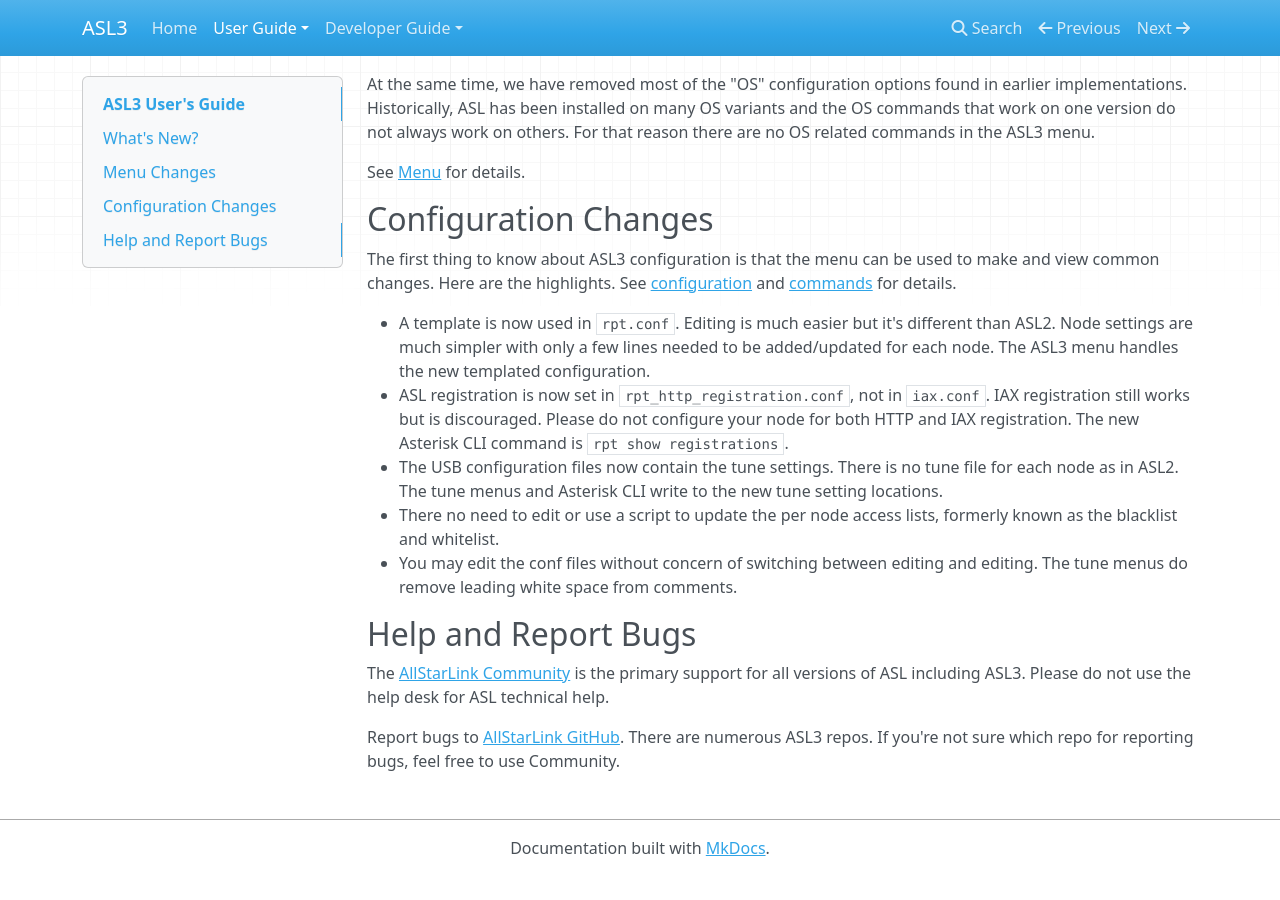
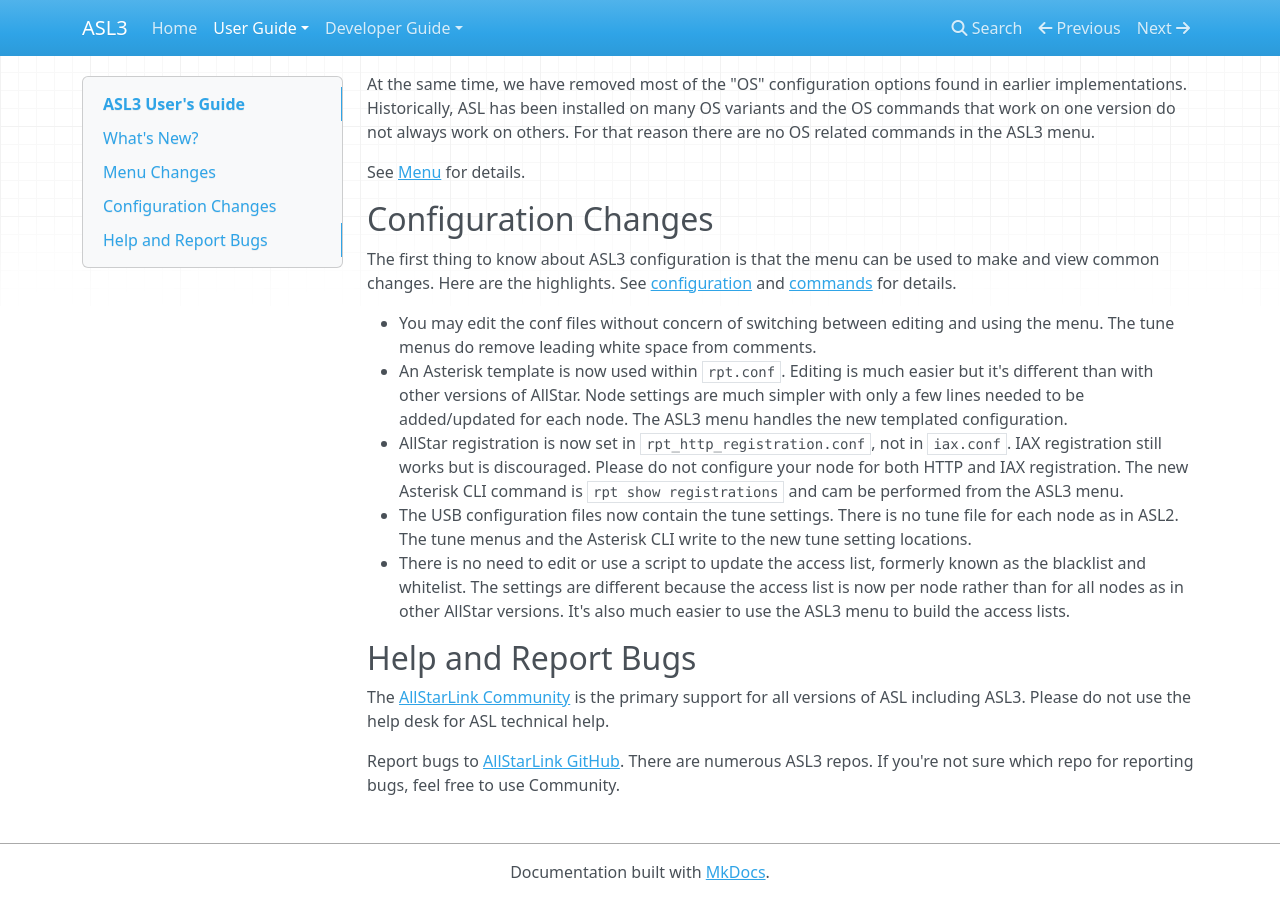
Before and after one commit to AllStarLink/ASL3-Manual, an MkDocs documentation site: the page built from docs/user-guide/index.md, in a window 1280 px wide and 900 px high, scrolled down 747 px. Built offline with MkDocs 1.6.1, drawn with Linux system fonts in a browser that asks for light colours; nearby versions of some CDN libraries; before the commit the page ends 1623 px from its top, so only the background shows below that.

Commit message:
Update Configuration Changes

```diff
--- a/docs/user-guide/index.md
+++ b/docs/user-guide/index.md
@@ -29,11 +29,11 @@
 
 The first thing to know about ASL3 configuration is that the menu can be used to make and view common changes. Here are the highlights. See [configuration](config.md) and [commands](commands.md) for details.
 
-- A template is now used in `rpt.conf`.  Editing is much easier but it's different than ASL2. Node settings are much simpler with only a few lines needed to be added/updated for each node. The ASL3 menu handles the new templated configuration.
-- ASL registration is now set in `rpt_http_registration.conf`, not in `iax.conf`. IAX registration still works but is discouraged. Please do not configure your node for both HTTP and IAX registration. The new Asterisk CLI command is `rpt show registrations`.
-- The USB configuration files now contain the tune settings. There is no tune file for each node as in ASL2. The tune menus and Asterisk CLI write to the new tune setting locations.
-- There no need to edit or use a script to update the per node access lists, formerly known as the blacklist and whitelist.
-- You may edit the conf files without concern of switching between editing and editing. The tune menus do remove leading white space from comments.
+- You may edit the conf files without concern of switching between editing and using the menu. The tune menus do remove leading white space from comments.
+- An Asterisk template is now used within `rpt.conf`.  Editing is much easier but it's different than with other versions of AllStar. Node settings are much simpler with only a few lines needed to be added/updated for each node. The ASL3 menu handles the new templated configuration.
+- AllStar registration is now set in `rpt_http_registration.conf`, not in `iax.conf`. IAX registration still works but is discouraged. Please do not configure your node for both HTTP and IAX registration. The new Asterisk CLI command is `rpt show registrations` and cam be performed from the ASL3 menu.
+- The USB configuration files now contain the tune settings. There is no tune file for each node as in ASL2. The tune menus and the Asterisk CLI write to the new tune setting locations.
+- There is no need to edit or use a script to update the access list, formerly known as the blacklist and whitelist. The settings are different because the access list is now per node rather than for all nodes as in other AllStar versions. It's also much easier to use the ASL3 menu to build the access lists.
 
 ## Help and Report Bugs
 
```
